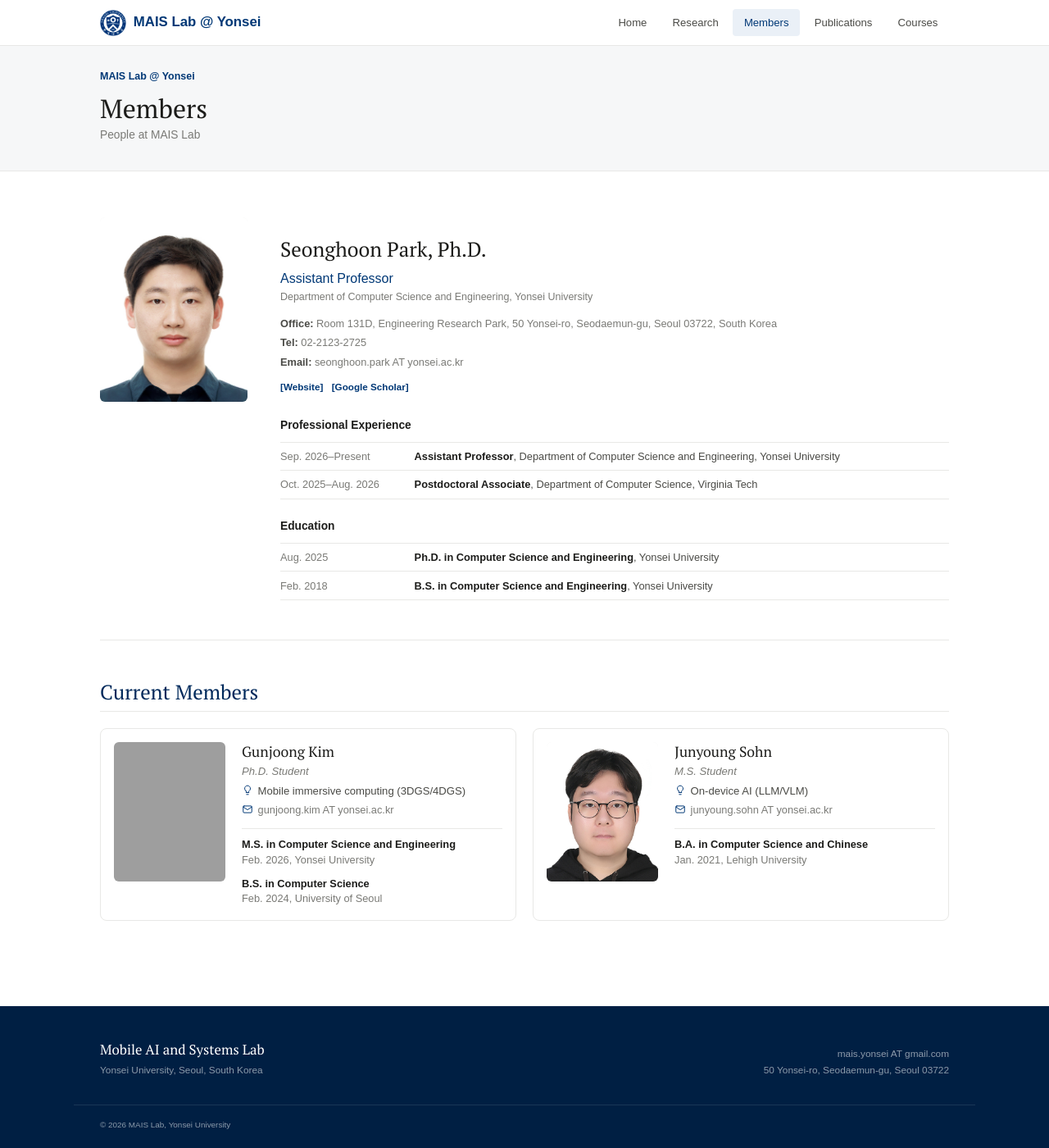
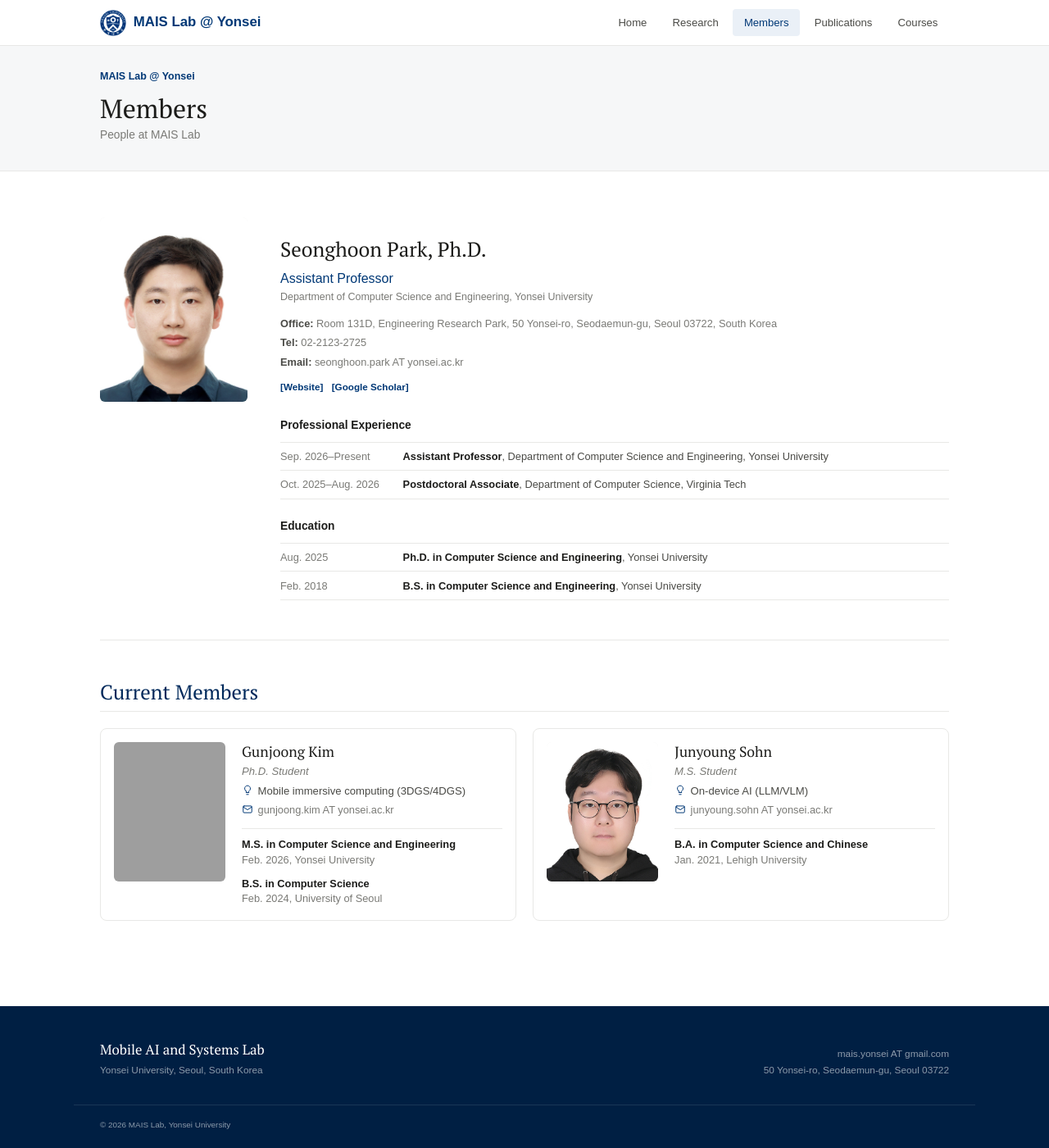
Before and after one commit to MAIS-Lab/mais-lab.github.io, a Jekyll site: the page built from _pages/members.md, in a window 1280 px wide and 1400 px high, scrolled down 28 px. Shown: the whole window at 82% size. Built offline with Jekyll 4.4.1, drawn with Linux system fonts in a browser that asks for light colours; some web fonts are replaced; grey boxes are pictures that could not be loaded.

Commit message:
update ui

```diff
--- a/assets/css/_sass/custom.scss
+++ b/assets/css/_sass/custom.scss
@@ -146,7 +146,7 @@ a.research-cite:hover { text-decoration: underline; }
 .pi-history-section + .pi-history-section { margin-top: 1.5rem; }
 .pi-history-title { margin: 0 0 .7rem; color: var(--ink); font-size: .86rem; font-weight: 650; line-height: 1.3; }
 .pi-history-list { margin: 0; padding: 0; list-style: none; }
-.pi-history-list li { display: grid; grid-template-columns: 150px minmax(0, 1fr); gap: .85rem; padding: .45rem 0; color: var(--ink-2); font-size: .8rem; line-height: 1.5; border-top: 1px solid var(--line); }
+.pi-history-list li { display: grid; grid-template-columns: 136px minmax(0, 1fr); gap: .85rem; padding: .45rem 0; color: var(--ink-2); font-size: .8rem; line-height: 1.5; border-top: 1px solid var(--line); }
 .pi-history-list li:last-child { border-bottom: 1px solid var(--line); }
 .pi-history-list strong { color: var(--ink); font-weight: 600; }
 .pi-history-date { color: var(--ink-3); white-space: nowrap; }
```
